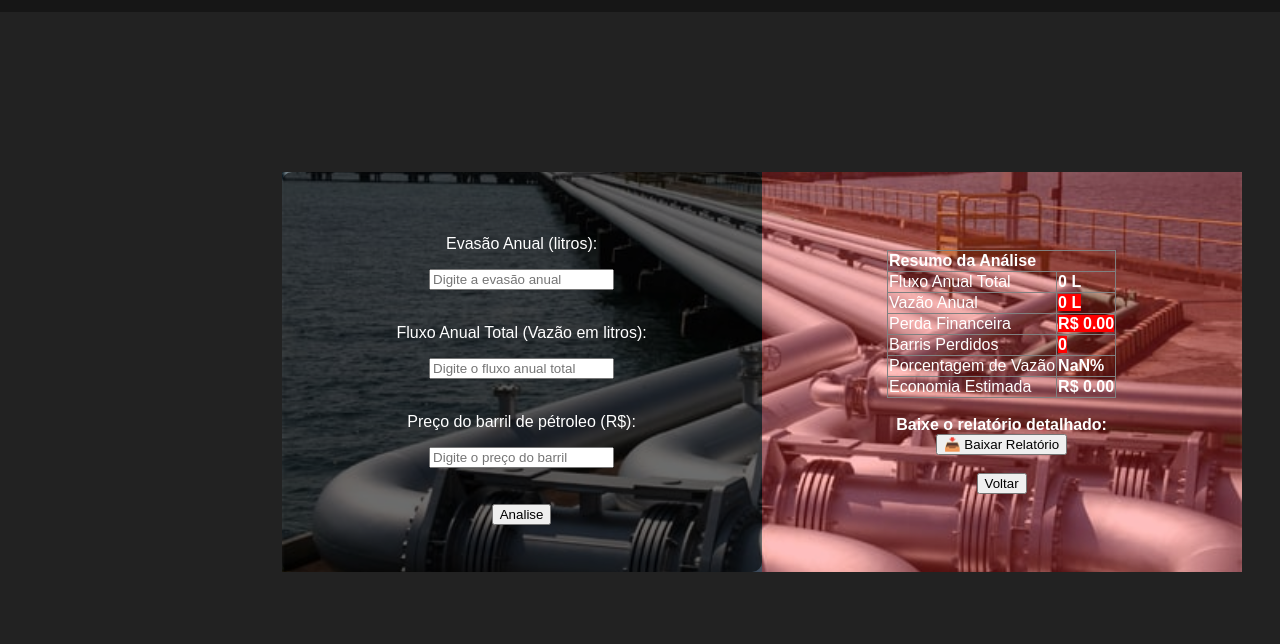
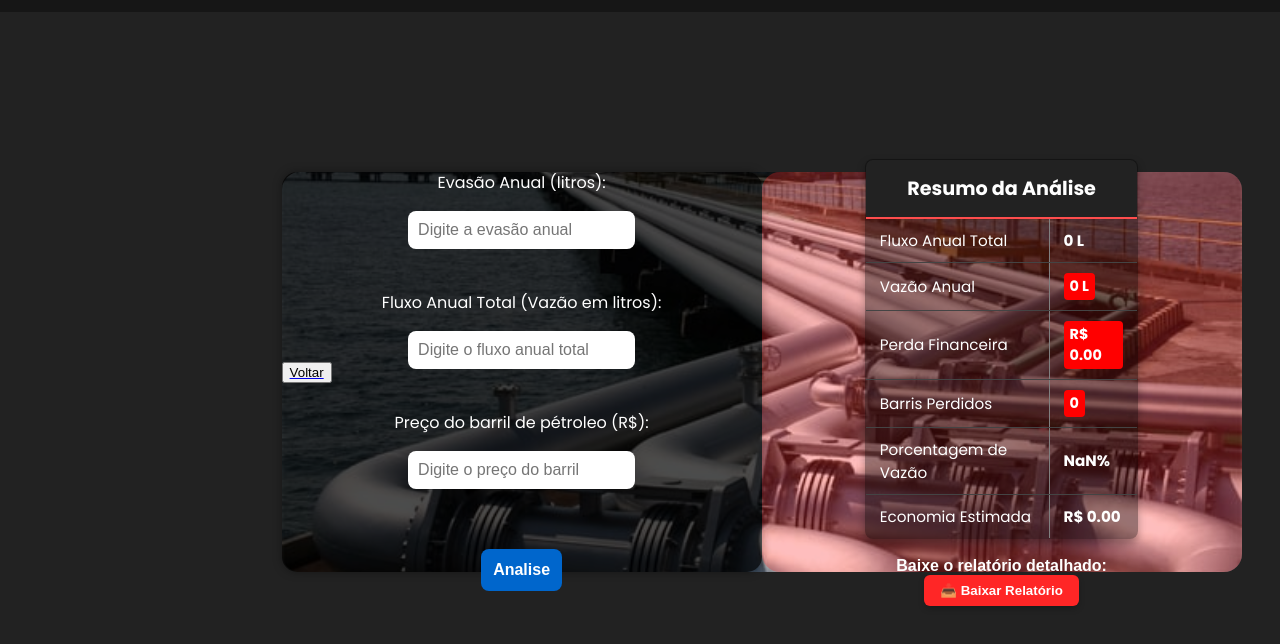
Before and after one commit to LukaNagayassu/PIPE_LINE, a plain HTML site: page Site/calculadora.html in a window 1280 px wide. Both pictures are taken after a click on the button "Analise". Shown: the part 68-712 px from the top of the page. Drawn offline with Linux system fonts and the light colour scheme.

Commit message:
Atualização da Calculadora

```diff
--- a/Site/calculadora.html
+++ b/Site/calculadora.html
@@ -39,12 +39,20 @@
 
                         <button onclick="calcularPerda()">Analise</button>
                 </div>
+
+
+
                 <div id="divCalc" class="hero-container-right">
 
                 </div>
 
+            </a>
+            <a class="btnVoltar" href="calculadora.html">
+                <button>Voltar</button>
+            </a>
+            </section>
 
-            </section>
+
             <script>
                 function calcularPerda() {
                     var vazao = Number(ipt_vazao.value);
@@ -92,11 +100,7 @@
                             <b>Baixe o relatório detalhado:</b><br>
                             <a href="https://drive.google.com/file/d/1fDI7LY49X_174gGMe612bAONmZQy_cjA/view?usp=sharing">
                                 <button>📥 Baixar Relatório</button>
-                            </a>
-                            <br><br>
-                            <a href="calculadora.html">
-                                <button>Voltar</button>
-                            </a>
+
                         </div>
                     `;
                 }
--- a/Site/css/styleCALCULADORA.css
+++ b/Site/css/styleCALCULADORA.css
@@ -71,7 +71,13 @@ header .navCabeca .nav-container .nav-links li{
     left:22%;
     background-size: cover;
     background-position: center;
+    border-radius: 18px;
+    transition: transform 0.5s ease-in-out;
 
+}
+.hero:hover{
+    transform: scale(1.02);
+    box-shadow: 0px 0px 25px rgba(110, 110, 110, 0.39);
 }
 .hero .hero-container-left{
     width: 60vh;
@@ -80,13 +86,42 @@ header .navCabeca .nav-container .nav-links li{
     display: flex;
     flex-direction: column;
     align-items: center;
-    background-color: rgba(0, 0, 0, 0.575);
+    background-color: rgba(0, 0, 0, 0.7);
     border: 20px;
     border-color: black;
-    border-radius: 10px;
+    border-radius: 15px;
     justify-content: center;
     position: absolute;
+    box-shadow: 0 0 10px #00000060;
+    font-family: "Poppins", sans-serif;
 }
+.hero .hero-container-left input{
+    padding: 10px;
+    font-size: 1rem;
+    border: none;
+    border-radius: 8px;
+    color: #000;
+    outline: none;
+    transition: 0.2s;
+}
+
+.hero-container-left button {
+    margin-top: 10px;
+    padding: 12px;
+    border: none;
+    border-radius: 8px;
+    background-color: #0066cc;
+    color: #fff;
+    font-size: 1rem;
+    font-weight: bold;
+    cursor: pointer;
+    transition: 0.3s;
+}
+.hero-container-left button:hover {
+    background-color: #0099ff;
+    transform: scale(1.02);
+}
+
 .hero .hero-container-right{
     right: 0;
     position: absolute;
@@ -97,5 +132,80 @@ header .navCabeca .nav-container .nav-links li{
     width: 60vh;
     height: 100%;
     background-color: #fa26264d;
+    border-radius : 18px;
 
 }
+
+.txtFinal table {
+    width: 90%;
+    max-width: 500px;
+    border-collapse: collapse;
+    border-radius: 8px;
+    overflow: hidden;
+    font-family: "Poppins", sans-serif;
+    color: white;
+    background-color: rgba(0, 0, 0, 0.4);
+    box-shadow: 0 4px 8px rgba(0, 0, 0, 0.3);
+}
+
+.txtFinal th {
+    background-color: #222;
+    color: white;
+    font-size: 1.2rem;
+    padding: 14px;
+    text-align: center;
+    border-bottom: 2px solid #ff4d4d;
+}
+
+.txtFinal td {
+    padding: 10px 14px;
+    border-bottom: 1px solid #444;
+    font-size: 0.95rem;
+}
+
+.txtFinal tr:last-child td {
+    border-bottom: none;
+}
+
+.txtFinal span {
+    background-color: #ff2626;
+    color: white;
+    padding: 3px 6px;
+    border-radius: 4px;
+    font-size: 0.9rem;
+    display: inline-block;
+}
+
+.txtFinal button {
+    padding: 8px 16px;
+    background-color: #ff2626;
+    border: none;
+    border-radius: 6px;
+    color: white;
+    font-weight: bold;
+    cursor: pointer;
+    box-shadow: 0 3px 6px rgba(0, 0, 0, 0.2);
+    transition: all 0.2s ease-in-out;
+}
+
+.txtFinal button:hover {
+    background-color: #c01d1d;
+    transform: scale(1.03);
+}
+
+.txtFinal a {
+    text-decoration: none;
+}
+
+.txtFinal {
+    text-align: center;
+    margin-top: 20px;
+}
+.hero .btnVoltar{
+    z-index:0;
+    display: flex;
+    align-items: center;
+    justify-content: space-around;
+    position: relative;
+
+}
```
